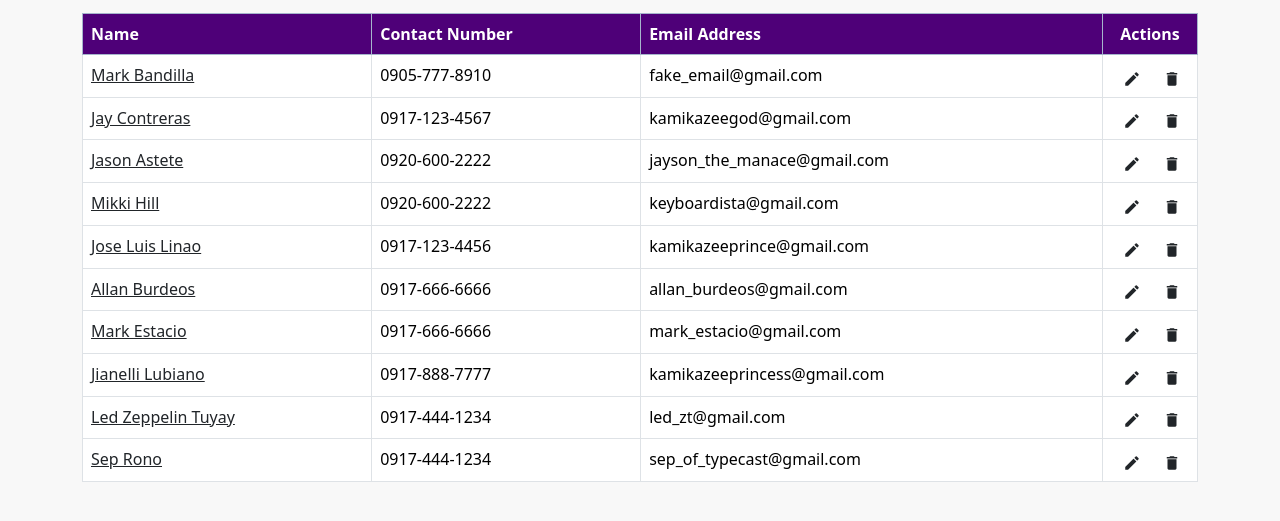
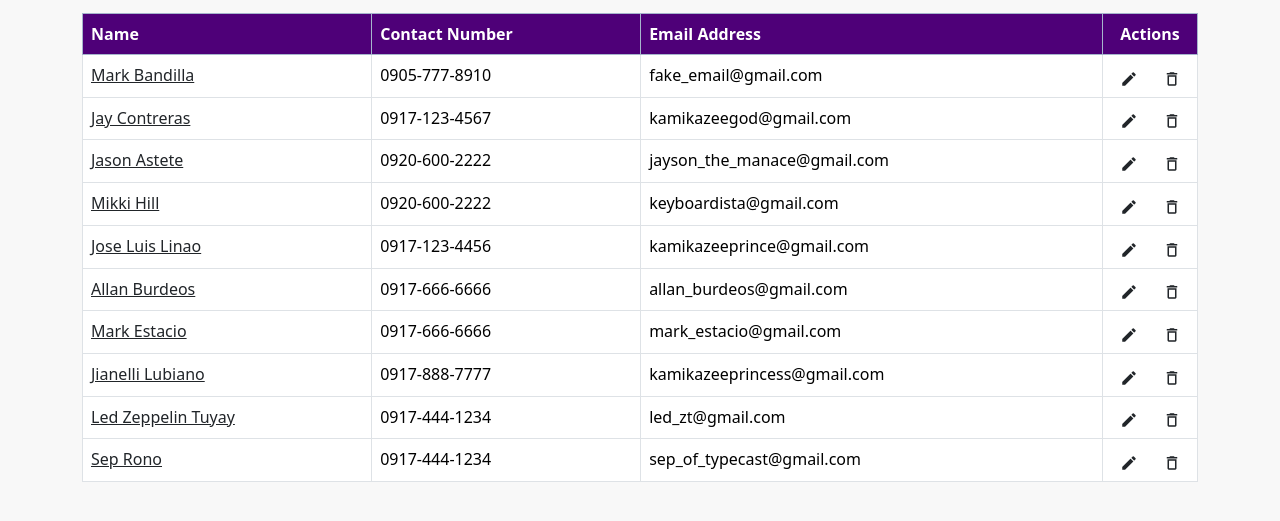
Before and after one commit to mdb-accenture/mdb-accenture-2024-angular19, an Angular app: page /home in a window 1280 px wide. Both pictures are taken after a click on the button "menu". Shown: the part 187-708 px from the top of the page. Built offline with nearby package versions, Linux system fonts and the light colour scheme.

Commit message:
Design: Update PageNotFound & Icons

```diff
--- a/src/app/components/contact-cards/contact-cards.component.html
+++ b/src/app/components/contact-cards/contact-cards.component.html
@@ -13,10 +13,10 @@
                 <!-- Actions -->
                 <mat-card-footer class="position-absolute">
                     <button mat-icon-button>
-                        <mat-icon>edit</mat-icon>
+                        <mat-icon>edit_outline</mat-icon>
                     </button>
                     <button mat-icon-button>
-                        <mat-icon>delete</mat-icon>
+                        <mat-icon>delete_outline</mat-icon>
                     </button>
                 </mat-card-footer>
             </mat-card>
--- a/src/app/components/contact-table/contact-table.component.html
+++ b/src/app/components/contact-table/contact-table.component.html
@@ -14,8 +14,8 @@
                 <td>{{data.contactNumber}}</td>
                 <td>{{data.emailAddress}}</td>
                 <td>
-                    <button class="btn btn-sm mx-2"><mat-icon>edit</mat-icon></button>
-                    <button class="btn btn-sm mx-2 me-0"><mat-icon>delete</mat-icon></button>
+                    <button class="btn btn-sm mx-2"><mat-icon>edit_outline</mat-icon></button>
+                    <button class="btn btn-sm mx-2 me-0"><mat-icon>delete_outline</mat-icon></button>
                 </td>
             </tr>
         }
--- a/src/app/pages/not-found/not-found.component.css
+++ b/src/app/pages/not-found/not-found.component.css
@@ -0,0 +1,5 @@
+mat-icon {
+    width: 100px;
+    height: 100px;
+    font-size: 100px;
+}
--- a/src/app/pages/not-found/not-found.component.html
+++ b/src/app/pages/not-found/not-found.component.html
@@ -1 +1,3 @@
-<p>not-found works!</p>
+<mat-icon>error_outline</mat-icon>
+<h1>Oops! Page Not Found</h1>
+<p>Sorry, the requested page is not found. Please check the URL again.</p>
--- a/src/app/pages/not-found/not-found.component.ts
+++ b/src/app/pages/not-found/not-found.component.ts
@@ -1,8 +1,9 @@
 import { Component } from '@angular/core';
+import { MatIconModule } from '@angular/material/icon';
 
 @Component({
   selector: 'app-not-found',
-  imports: [],
+  imports: [MatIconModule],
   templateUrl: './not-found.component.html',
   styleUrl: './not-found.component.css'
 })
```
